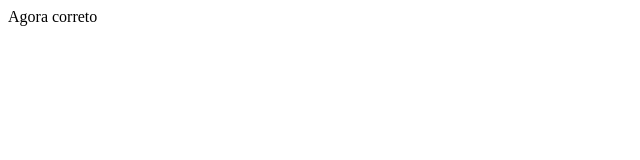
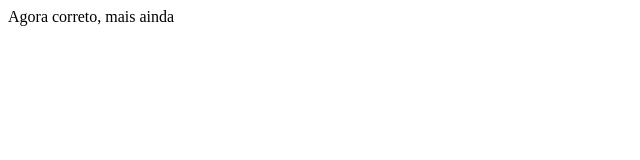
Before and after one commit to rrodriguess/teste-git, a plain HTML site: page index.html in a window 1280 px wide. Shown: the full height of the page, 0-640 px from the left. Drawn offline with Linux system fonts and the light colour scheme.

Commit message:
Correção 2

```diff
--- a/index.html
+++ b/index.html
@@ -5,6 +5,6 @@
     <title>Teste</title>
   </head>
   <body>
-    Agora correto
+    Agora correto, mais ainda
   </body>
 </html>
```
